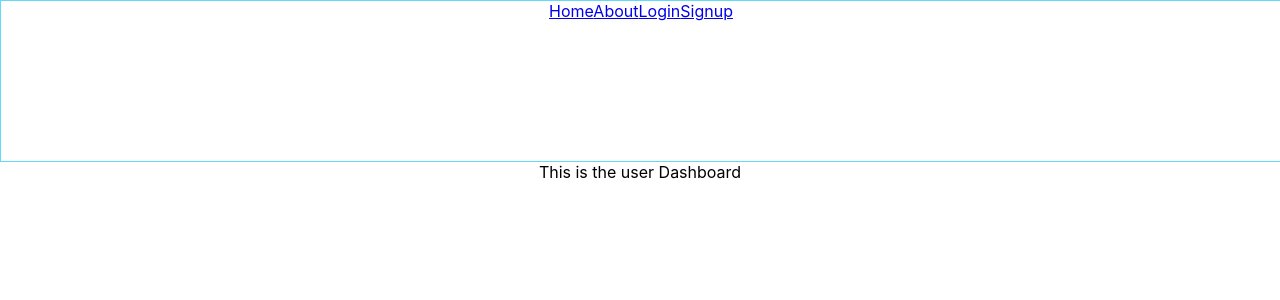
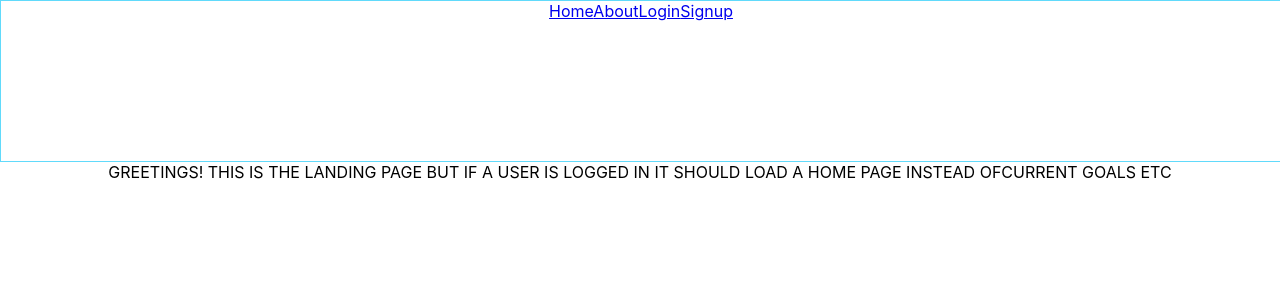
Before and after one commit to dizzyjaguar/goals-frontend, a React (Create React App) app: page /dashboard in a window 1280 px wide. Shown: the top 300 px of the page. Built offline with nearby package versions, Linux system fonts and the light colour scheme; no server answers.

Commit message:
dashboard userByIdFetch is seeming to work, now just need after log in to direct user to dashboard immediately or only option is to arrive there

```diff
--- a/src/components/App/App.js
+++ b/src/components/App/App.js
@@ -22,9 +22,6 @@ import Dashboard from '../Dashboard/Dashboard';
 export default function App() {
   const { user } = useProfile();
 
-  console.log(user)
-
-
   return (
     <Router>
       <div className='App'>
@@ -33,10 +30,12 @@ export default function App() {
           <Route exact path='/'>
             {user ? <Redirect to='/dashboard' /> : <Landing /> }
           </Route>
+          <Route exact path='/dashboard'>
+            {user ? <Dashboard /> : <Landing /> }
+          </Route>
           <Route exact path='/about' component={About} />
           <Route exact path='/signup' component={Signup} />
           <Route exact path='/login' component={Login} />
-          <Route exact path='/dashboard' component={Dashboard} />
           <Route exact path='/profile' component={Profile} />
           <Route exact path='/global/goals' component={GoalList} />
           <Route exact path='/global/goal/:_id' component={GoalDetail} />
--- a/src/components/Dashboard/Dashboard.js
+++ b/src/components/Dashboard/Dashboard.js
@@ -1,11 +1,20 @@
-import React from 'react';
+import React, { useEffect } from 'react';
+import { useDispatch } from 'react-redux';
+import { getUserByIdRedux } from '../../actions/authActions';
+import { useProfile } from '../../hooks/authHooks/profileHooks';
 
 const Dashboard = () => {
-    return (
-        <>
-          This is the user Dashboard
-        </>
-    )
+  const { user } = useProfile();
+  const dispatch = useDispatch();
+
+  useEffect(() => {
+    dispatch(getUserByIdRedux(user))
+  }, [])
+  return (
+      <>
+        This is the user Dashboard
+      </>
+  )
 }
 
 export default Dashboard;
--- a/src/components/Landing/Landing.js
+++ b/src/components/Landing/Landing.js
@@ -1,11 +1,11 @@
 import React from 'react'
 
 const Landing = () => {
-    return (
-      <div>
-        GREETINGS! THIS IS THE LANDING PAGE BUT IF A USER IS LOGGED IN IT SHOULD LOAD A HOME PAGE INSTEAD OF CURRENT GOALS ETC
-      </div>
-    )
+  return (
+    <div>
+      GREETINGS! THIS IS THE LANDING PAGE BUT IF A USER IS LOGGED IN IT SHOULD LOAD A HOME PAGE INSTEAD OFCURRENT GOALS ETC
+    </div>
+  )
 }
 
 export default Landing;
```
